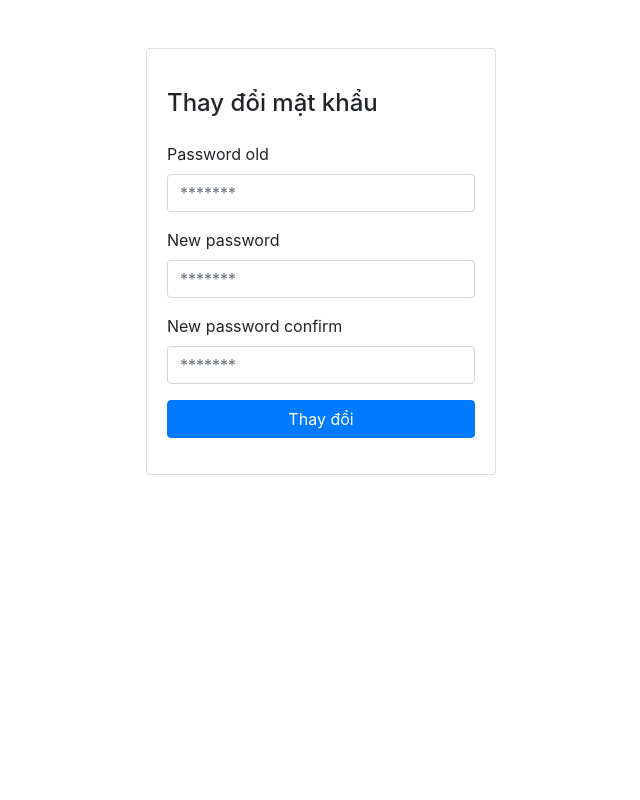
After one commit to longlee218/QuizSystemAPI, a Django app: page /reset/password/ in a window 1280 px wide. The commit adds this page. Shown: the whole page, without its empty margins (319-959 px from the left). Run offline with Django 3.2, Linux system fonts and the light colour scheme; some libraries are stand-ins or nearby versions.

Commit message:
change password

```diff
--- a/QuizAPI/Quiz/templates/Quiz/info_page.html
+++ b/QuizAPI/Quiz/templates/Quiz/info_page.html
@@ -37,7 +37,7 @@
                         </div> <!-- form-group end.// -->
                         <div class="form-row">
                             <div class="form-group">
-                                <a class="float-right text-primary" id="reset_password" onclick="clickReset()">Thay đổi mật khẩu?</a>
+                                <a class="float-right text-primary" id="reset_password" href="{% url 'teacher:reset_password' %}">Thay đổi mật khẩu?</a>
                             </div>
                         </div>
                 </div>
--- /dev/null
+++ b/QuizAPI/Quiz/templates/Quiz/reset_password.html
@@ -0,0 +1,84 @@
+{% extends 'base.html' %}
+{% block content%}
+<div class="container">
+    <div class="row justify-content-center pt-5">
+        <aside class="col-sm-4">
+            <div class="card">
+                <article class="card-body mt-3">
+                    <h4 class="card-title mb-4 mt-1">Thay đổi mật khẩu</h4>
+                    <div id="messages"></div>
+                    <form method="post" id="reset_password_form">
+                        <div class="form-group">
+                            <label>Password old</label>
+                            <input name="password" id="password" class="form-control" placeholder="*******" type="password">
+                            <div id="password"></div>
+                        </div>
+                        <div class="form-group">
+                            <label>New password</label>
+                            <input name="password_confirm" id="new_password" class="form-control" placeholder="*******" type="password">
+                            <div id="password_confirm"></div>
+                        </div>
+                          <div class="form-group">
+                            <label>New password confirm</label>
+                            <input name="new_password_confirm" id="new_password_confirm" class="form-control" placeholder="*******" type="password">
+                            <div id="password_confirm"></div>
+                        </div>
+                        <div class="form-group">
+                            <button type="submit" name="update_password" id='update_btn' class="btn btn-primary btn-block">Thay đổi </button>
+                        </div> <!-- form-group// -->
+                    </form>
+                </article>
+            </div> <!-- card.// -->
+        </aside> <!-- col.// -->
+    </div>
+</div>
+ <script>
+     function  status(response) {
+         if (response.status >= 200 && response.status < 300){
+             return Promise.resolve(response)
+         }else{
+             return Promise.reject(new Error(response.statusText))
+         }
+     }
+     function  json(response){
+         return response.json()
+     }
+    function reset_password(){
+        console.log(csrftoken);
+        const form = document.getElementById('reset_password_form');
+        form.addEventListener('submit', function (e) {
+            e.preventDefault();
+            const password =  document.getElementById('password').value;
+            const password_new = document.getElementById('new_password').value;
+            const password_confirm = document.getElementById('new_password_confirm').value;
+            const data = {
+                old_password: password,
+                new_password: password_new,
+                new_password_confirm: password_confirm
+            };
+            console.log(data);
+            fetch('{% url 'teacher:change_password' %}', {
+                method: 'POST',
+                headers: {
+                    'X-CSRFToken': csrftoken,
+                    'Content-type': 'application/json',
+                    "Authorization": "Bearer "+getCookie("Authorization")
+                },
+                body: JSON.stringify(data)
+            })
+                .then(status)
+                .then(json)
+                .then(data => {
+                    if (data['success'] === 0){
+                        alert(data['messages']);
+                    }else{
+                        alert(data['messages']);
+                        window.location.href = '{% url 'teacher:info_page' %}'
+                    }
+                })
+                .catch(error => console.log(error))
+        });
+    }
+    reset_password ();
+    </script>
+{% endblock %}
--- a/QuizAPI/Quiz/templates/base.html
+++ b/QuizAPI/Quiz/templates/base.html
@@ -1,4 +1,3 @@
-<!DOCTYPE html>
 <html lang="en">
 <head>
     <meta charset="UTF-8">
@@ -7,16 +6,16 @@
     <script src="https://code.jquery.com/jquery-3.2.1.slim.min.js" integrity="sha384-KJ3o2DKtIkvYIK3UENzmM7KCkRr/rE9/Qpg6aAZGJwFDMVNA/GpGFF93hXpG5KkN" crossorigin="anonymous"></script>
     <script src="https://cdnjs.cloudflare.com/ajax/libs/popper.js/1.12.9/umd/popper.min.js" integrity="sha384-ApNbgh9B+Y1QKtv3Rn7W3mgPxhU9K/ScQsAP7hUibX39j7fakFPskvXusvfa0b4Q" crossorigin="anonymous"></script>
     <script src="https://maxcdn.bootstrapcdn.com/bootstrap/4.0.0/js/bootstrap.min.js" integrity="sha384-JZR6Spejh4U02d8jOt6vLEHfe/JQGiRRSQQxSfFWpi1MquVdAyjUar5+76PVCmYl" crossorigin="anonymous"></script>
-{#    <script src="//cdnjs.cloudflare.com/ajax/libs/jquery/3.2.1/jquery.min.js"></script>#}
     <link rel="stylesheet" href="//use.fontawesome.com/releases/v5.0.8/css/all.css">
-</head>
-<body>
-    {% block header %}{% endblock %}
-    {% block navbar %}{% endblock %}
-    {% block content %} {% endblock %}
-    {% block footer %}{% endblock %}
 
     <script>
+       function setCookie(cname, cvalue, exdays) {
+          var d = new Date();
+          d.setTime(d.getTime() + (exdays*1000));
+          var expires = "expires="+ d.toUTCString();
+          document.cookie = cname + "=" + cvalue + ";" + expires + ";path=/";
+        }
+
         function getCookieCS(name){
                 var cookieValue = null;
                 if (document.cookie && document.cookie !== ''){
@@ -32,6 +31,27 @@
                 return cookieValue;
             }
         var csrftoken = getCookieCS('csrftoken');
+
+        function getCookie(name){
+        var cookieValue = null;
+        if (document.cookie && document.cookie !== ''){
+            var cookies = document.cookie.split(';');
+            for (var i  = 0; i <  cookies.length; i++){
+                var cookie = cookies[i].trim();
+                if (cookie.substring(0, name.length+1) === (name + '=')){
+                    cookieValue = decodeURIComponent(cookie.substring(name.length+1));
+                    break;
+                }
+            }
+        }
+        return cookieValue;
+    }
     </script>
+</head>
+<body>
+    {% block header %}{% endblock %}
+    {% block navbar %}{% endblock %}
+    {% block content %} {% endblock %}
+    {% block footer %}{% endblock %}
 </body>
 </html>
--- a/QuizAPI/Quiz/urls.py
+++ b/QuizAPI/Quiz/urls.py
@@ -18,17 +18,20 @@ urlpatterns = [
     url(r'^api/login/$', login_user, name='login'),
     url(r'^api/room/action/(?P<pk>\d+)$', room_action, name='room_action_detail'),
     url(r'^api/room/$', create_show_room, name='create_show_room'),
-    url(r'^api/change/password/$', change_password, name='change_user'),
+    url(r'^api/change/password/$', change_password, name='change_password'),
     url(r'^api/update/user/$', update_info_instructor, name='change_user'),
     url(r'^api/quiz/action/(?P<pk>\d+)$', quiz_action, name='quiz_action'),
     url(r'^api/render/question/(?P<pk>\d+)$', render_question, name='render_question'),
-    url(r'^api/filter/room/$', filter_room, name='filter_room'),
-    url(r'^api/list/quiz$', filter_quiz, name='filter_quiz'),
+    # url(r'^api/filter/room/$', filter_room, name='filter_room'),
+    url(r'^api/list/quiz$', QuizListView.as_view(), name='quiz_list_view'),
+    url(r'^api/list/room$', RoomListView.as_view(), name='room_list_view'),
+
 
     url(r'^QuizSys/', views.login_page, name='login_page'),
     url(r'^home/$', views.homepage, name='homepage'),
     url(r'^forgot/password$', forgot_password, name='forgot-password'),
     url(r'^404_page$', views.page_404, name='404_page'),
     url(r'^info/$', views.info_page, name='info_page'),
-    url(r'^$', views.facebook, name='facebook')
+    url(r'^$', views.facebook, name='facebook'),
+    url(r'^reset/password/$', views.reset_password, name='reset_password')
 ]
--- a/QuizAPI/Quiz/views.py
+++ b/QuizAPI/Quiz/views.py
@@ -29,3 +29,8 @@ def info_page(request):
         'organization_type': organization_type_data
     }
     return render(request, 'Quiz/info_page.html', context)
+
+
+@permission_classes([IsAuthenticated])
+def reset_password(request):
+    return render(request, 'Quiz/reset_password.html', context={})
```
Also changed, not shown: QuizAPI/Quiz/serializers.py (+7 -0 lines), QuizAPI/Quiz/templates/Quiz/index.html (+0 -7 lines), QuizAPI/Quiz/templates/Quiz/navbar.html (+0 -14 lines), QuizAPI/Quiz/view_api.py (+77 -30 lines), QuizAPI/Quiz/static/style.css (added). Lines whose indentation alone changed are shown as unchanged.
